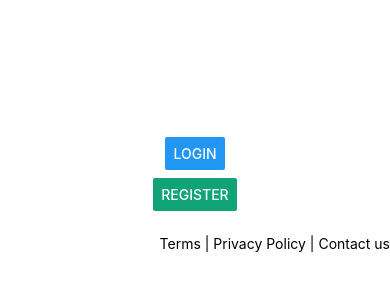
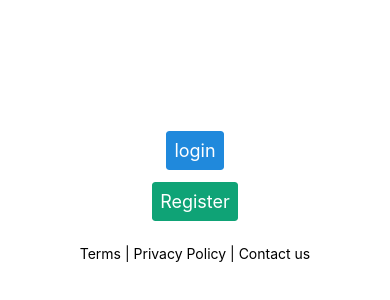
Before and after one commit to ravibarla/splitwise-dummy, a React Native app: screen /Home in a window 390 px wide. Shown: the part 360-660 px from the top of the page. Built offline with nearby package versions, Linux system fonts and the light colour scheme.

Commit message:
style changes for ios and android

```diff
--- a/App.js
+++ b/App.js
@@ -15,7 +15,7 @@ export default function App() {
   const Stack = createNativeStackNavigator();
   return (
     <NavigationContainer>
-      <Stack.Navigator initialRouteName="CreateGrou">
+      <Stack.Navigator initialRouteName="Welcome">
         <Stack.Screen
           name="Home"
           component={HomeScreen}
@@ -41,6 +41,11 @@ export default function App() {
           component={CreateGrouScreen}
           options={{ headerShown: false }}
         />
+        <Stack.Screen
+          name="Welcome"
+          component={WelcomeScreen}
+          options={{ headerShown: false }}
+        />
       </Stack.Navigator>
     </NavigationContainer>
   );
--- a/package.json
+++ b/package.json
@@ -16,6 +16,7 @@
     "expo-status-bar": "~1.12.1",
     "react": "18.2.0",
     "react-native": "0.74.5",
+    "react-native-elements": "^3.4.3",
     "react-native-safe-area-context": "4.10.5",
     "react-native-screens": "3.31.1",
     "react-native-vector-icons": "^10.1.0"
--- a/src/screens/CreateGrouScreen.js
+++ b/src/screens/CreateGrouScreen.js
@@ -102,6 +102,7 @@ const styles = StyleSheet.create({
   container: {
     padding: 50,
     flex: 1,
+    marginTop:20
   },
   header: {
     flexDirection: "row",
--- a/src/screens/HomeScreen.js
+++ b/src/screens/HomeScreen.js
@@ -1,12 +1,6 @@
-import {
-  Button,
-  Text,
-  View,
-  StyleSheet,
-  TouchableOpacity,
-  Image,
-} from "react-native";
+import { Text, View, StyleSheet, TouchableOpacity, Image } from "react-native";
 import React from "react";
+import { Button } from 'react-native-elements';
 
 export default function HomeScreen({ navigation }) {
   return (
@@ -16,7 +10,7 @@ export default function HomeScreen({ navigation }) {
           borderColor: "black",
           height: "30%",
           width: "50%",
-          marginBottom: "2%",
+          marginBottom: 8,
         }}
       >
         <TouchableOpacity>
@@ -29,17 +23,22 @@ export default function HomeScreen({ navigation }) {
           />
         </TouchableOpacity>
       </View>
-      <View style={{ marginVertical: 4 }}>
+      <View style={{ marginVertical: 8 }}>
         <Button title="login" onPress={() => navigation.navigate("Login")} />
       </View>
       <View style={{ marginVertical: 4 }}>
-        <Button
+        {/* <Button
           title="register"
           color="#0fa376"
           onPress={() => navigation.navigate("Register")}
+        /> */}
+        <Button
+          title="Register"
+          buttonStyle={{ backgroundColor: "#0fa376" }}
+          onPress={() => navigation.navigate("Register")}
         />
       </View>
-      <View style={{ alignSelf: "end", marginTop: "5%", fontSize: "10" }}>
+      <View style={{ alignSelf: "center", marginTop: 20, fontSize: 10 }}>
         <Text>Terms | Privacy Policy | Contact us</Text>
       </View>
     </View>
--- a/src/screens/RegistrationScreen.js
+++ b/src/screens/RegistrationScreen.js
@@ -74,7 +74,7 @@ const RegistrationScreen = ({ navigation }) => {
     <View style={styles.container}>
       <View>
         <BackButton style={{ marginBottom: 20 }} />
-        <Text style={styles.welcomeText}>Log in</Text>
+        <Text style={styles.welcomeText}>Register</Text>
       </View>
       <TextInput
         style={styles.input}
--- a/src/screens/WelcomeScreen.js
+++ b/src/screens/WelcomeScreen.js
@@ -36,9 +36,10 @@ const WelcomeScreen = () => {
 };
 const styles = StyleSheet.create({
   container: {
-    padding: "15%",
     justifyContent: "center",
     alignItems: "center",
+    backgroundColor: "white",
+    flex: 1,
   },
   fonts: {
     fontSize: 24,
@@ -56,6 +57,10 @@ const styles = StyleSheet.create({
     borderRadius: 4,
     elevation: 3,
     backgroundColor: "white",
+    shadowColor: "#000",
+    shadowOffset: { width: 0, height: 2 },
+    shadowOpacity: 0.3,
+    shadowRadius: 4,
   },
 });
 export default WelcomeScreen;
```
